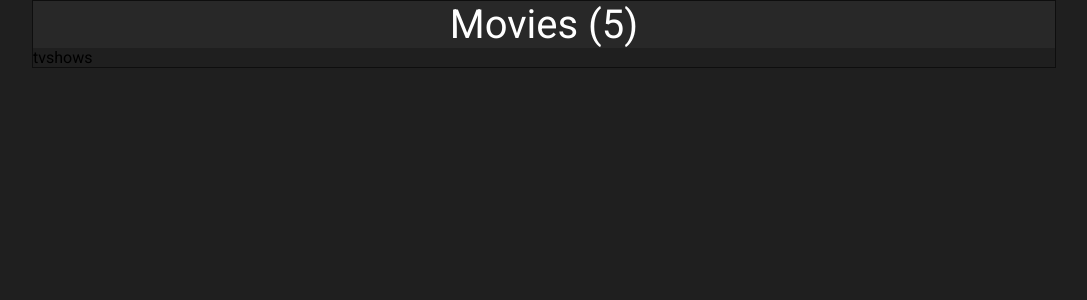
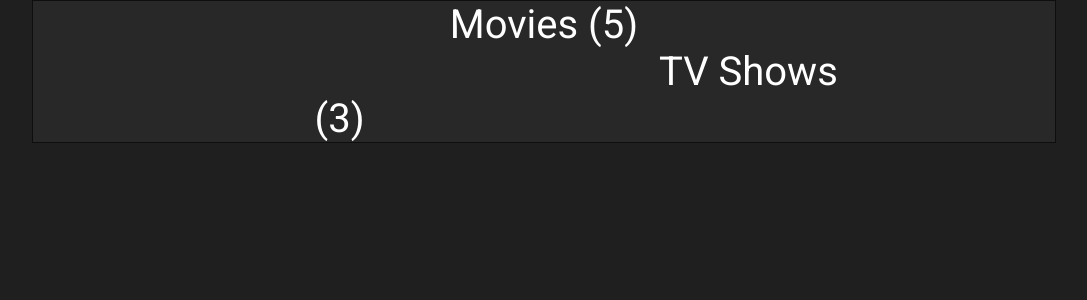
Before and after one commit to cburnjohnson/watch-n-track, a React (Create React App) app in the folder client/: page / in a window 1280 px wide. Shown: the top 300 px of the page, without its empty margins (96-1183 px from the left). Built offline with nearby package versions, Linux system fonts and the light colour scheme.

Commit message:
initial TvShow components

```diff
--- a/client/src/App.js
+++ b/client/src/App.js
@@ -4,10 +4,12 @@ import { BrowserRouter as Router, Route, Switch } from 'react-router-dom';
 import Home from './components/pages/Home';
 
 import MovieState from './context/movie/MovieState';
+import TvShowState from './context/tvshow/TvShowState';
 
 function App() {
     return (
         <MovieState>
+            <TvShowState>
                 <Router>
                     <>
                         <Switch>
@@ -15,6 +17,7 @@ function App() {
                         </Switch>
                     </>
                 </Router>
+            </TvShowState>
         </MovieState>
     );
 }
--- /dev/null
+++ b/client/src/components/tvshows/TvShow.js
@@ -0,0 +1,9 @@
+import React from 'react';
+
+const TvShow = ({ tvShow }) => {
+    const { name } = tvShow;
+
+    return <div>{name}</div>;
+};
+
+export default TvShow;
--- a/client/src/components/tvshows/TvShows.js
+++ b/client/src/components/tvshows/TvShows.js
@@ -1,10 +1,24 @@
-import React from 'react';
+import React, { useContext } from 'react';
+import uuidv4 from 'uuid/v4';
+
+import Collapsible from 'react-collapsible';
+import TvShow from './TvShow';
+
+import TvShowContext from '../../context/tvshow/tvShowContext';
 
 const TvShows = () => {
+    const tvShowContext = useContext(TvShowContext);
+
+    const { tvShows } = tvShowContext;
+
     return (
-        <div>
-            <div className=''>tvshows</div>
-        </div>
+        <Collapsible trigger={`TV Shows (${tvShows.length})`}>
+            <ul>
+                {tvShows.map(tvShow => (
+                    <TvShow tvShow={tvShow} key={uuidv4()} />
+                ))}
+            </ul>
+        </Collapsible>
     );
 };
 
```
Lines whose indentation alone changed are shown as unchanged.
